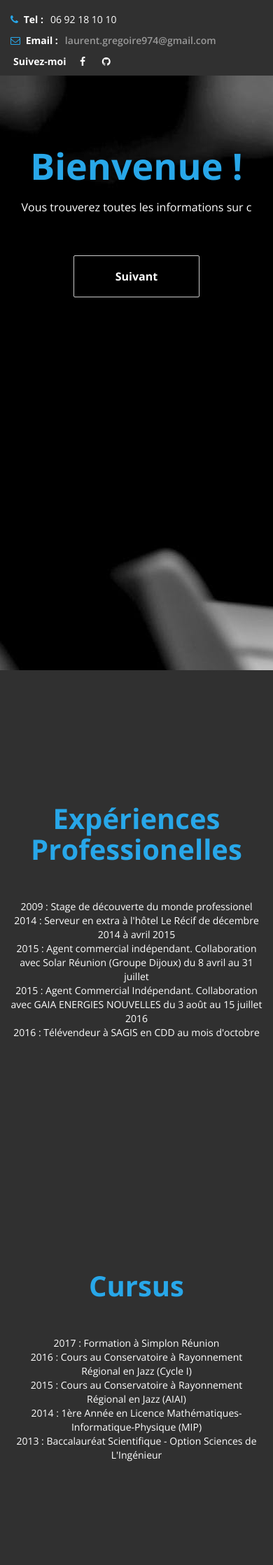
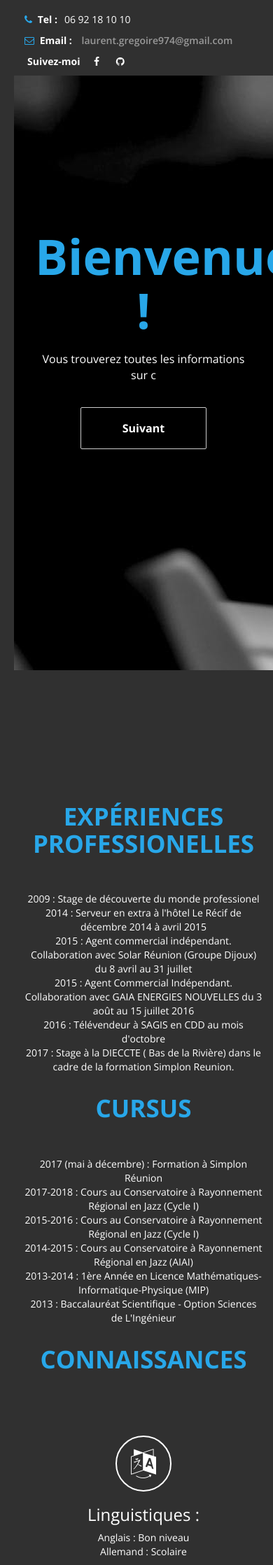
Before and after one commit to LauGR/Portfolio, a Node server app: page / in a window 390 px wide; the page is wider, and only the part inside the window is pictured. Shown: the part 70-2307 px from the top of that part at 70% size. Run offline with Node 20, Linux system fonts and the light colour scheme; some libraries are stand-ins or nearby versions.

Commit message:
presque fini

```diff
--- a/app/views/index.ejs
+++ b/app/views/index.ejs
@@ -42,16 +42,28 @@
 		<div class="container">
 			<div class="row">
 				<div class=" col-xs-12 col-sm-4 col-md-4 col-lg-4 ">
-					<p><i class="fa fa-phone"></i><span> Tel :</span>06 92 18 10 10</p>
+					<p>
+						<i class="fa fa-phone"></i>
+						<span> Tel :</span>06 92 18 10 10</p>
 				</div>
 				<div class="col-xs-12 col-sm-4 col-md-4 col-lg-4 ">
-					<p><i class="fa fa-envelope-o"></i><span> Email :</span><a href="#">laurent.gregoire974@gmail.com</a></p>
+					<p>
+						<i class="fa fa-envelope-o"></i>
+						<span> Email :</span>
+						<a href="#">laurent.gregoire974@gmail.com</a>
+					</p>
 				</div>
 				<div class="col-xs-12 col-sm-4 col-md-4 col-lg-4 ">
 					<ul class="social-icon">
-						<li><span>Suivez-moi</span></li>
-						<li><a href="https://www.facebook.com/laurent.gregoire" class="fa fa-facebook"></a></li>
-						<li><a href="https://github.com/LauGR" class="fa fa-github"></a></li>
+						<li>
+							<span>Suivez-moi</span>
+						</li>
+						<li>
+							<a href="https://www.facebook.com/laurent.gregoire" class="fa fa-facebook"></a>
+						</li>
+						<li>
+							<a href="https://github.com/LauGR" class="fa fa-github"></a>
+						</li>
 					</ul>
 				</div>
 			</div>
@@ -72,12 +84,24 @@
 			</div>
 			<div class="collapse navbar-collapse">
 				<ul class="nav navbar-nav navbar-right">
-					<li><a href="#top">Accueil</a></li>
-					<li><a href="#exp">Expériences Professionelles</a></li>
-					<li><a href="#cursus">Cursus</a></li>
-					<li><a href="#connaissances">Connaissances</a></li>
-					<li><a href="#portfolio">Portfolio</a></li>
-					<li><a href="#contact">Contact</a></li>
+					<li>
+						<a href="#top">Accueil</a>
+					</li>
+					<li>
+						<a href="#exp">Expériences Professionelles</a>
+					</li>
+					<li>
+						<a href="#cursus">Cursus</a>
+					</li>
+					<li>
+						<a href="#connaissances">Connaissances</a>
+					</li>
+					<li>
+						<a href="#portfolio">Portfolio</a>
+					</li>
+					<li>
+						<a href="#contact">Contact</a>
+					</li>
 				</ul>
 			</div>
 		</div>
@@ -86,10 +110,13 @@
 
 	<!-- start home -->
 	<section class="text-center" id="home">
+		<div class="col-xs-12 col-sm-12 col-md-12 col-lg-12">
 			<div class="container">
 				<div class="row">
 					<div class="col-md-offset-2 col-xs-12 col-sm-12 col-md-8 col-md-8">
-					<h1 class="wow fadeIn" data-wow-offset="50" data-wow-delay="0.9s"><span>Bienvenue !</span></h1>
+						<h1 class="wow fadeIn" data-wow-offset="50" data-wow-delay="0.9s">
+							<span> Bienvenue !</span>
+						</h1>
 						<div class="element">
 							<div class="sub-element">Bonjour, Bienvenue à vous tous!</div>
 							<div class="sub-element">Vous trouverez toutes les informations sur ce site.</div>
@@ -99,18 +126,25 @@
 					</div>
 				</div>
 			</div>
+		</div>
 	</section>
 	<!-- end home -->
 
 	<!-- start Expérience Professionnel -->
 
 	<section class="text-center" id="exp">
-		<div class="col-md-12">
-			<h2><span>Expériences Professionelles</span></h2>
+		<div class="col-xs-12 col-sm-12 col-md-12 col-lg-12">
+			<h2>
+				<span>Expériences Professionelles</span>
+			</h2>
 			<p>
-				2009 : Stage de découverte du monde professionel <br> 2014 : Serveur en extra à l'hôtel Le Récif de décembre 2014 à avril
-				2015 <br> 2015 : Agent commercial indépendant. Collaboration avec Solar Réunion (Groupe Dijoux) du 8 avril au 31 juillet
-				<br> 2015 : Agent Commercial Indépendant. Collaboration avec GAIA ENERGIES NOUVELLES du 3 août au 15 juillet 2016 <br>				2016 : Télévendeur à SAGIS en CDD au mois d'octobre <br>
+				2009 : Stage de découverte du monde professionel
+				<br> 2014 : Serveur en extra à l'hôtel Le Récif de décembre 2014 à avril 2015
+				<br> 2015 : Agent commercial indépendant. Collaboration avec Solar Réunion (Groupe Dijoux) du 8 avril au 31 juillet
+				<br> 2015 : Agent Commercial Indépendant. Collaboration avec GAIA ENERGIES NOUVELLES du 3 août au 15 juillet 2016
+				<br> 2016 : Télévendeur à SAGIS en CDD au mois d'octobre
+				<br> 2017 : Stage à la DIECCTE ( Bas de la Rivière) dans le cadre de la formation Simplon Reunion.
+				<br>
 			</p>
 		</div>
 	</section>
@@ -119,12 +153,17 @@
 	<!-- start Cursus -->
 
 	<section class="text-center" id="cursus">
-		<div class="col-md-12">
-			<h2><span>Cursus</span></h2>
+		<div class="col-xs-12 col-sm-12 col-md-12 col-lg-12">
+			<h2>
+				<span>Cursus</span>
+			</h2>
 
-			<p>2017 : Formation à Simplon Réunion <br> 2016 : Cours au Conservatoire à Rayonnement Régional en Jazz (Cycle I) <br> 2015
-				: Cours au Conservatoire à Rayonnement Régional en Jazz (AIAI) <br> 2014 : 1ère Année en Licence Mathématiques-Informatique-Physique
-				(MIP) <br> 2013 : Baccalauréat Scientifique - Option Sciences de L'Ingénieur</p>
+			<p>2017 (mai à décembre) : Formation à Simplon Réunion
+				<br> 2017-2018 : Cours au Conservatoire à Rayonnement Régional en Jazz (Cycle I)
+				<br> 2015-2016 : Cours au Conservatoire à Rayonnement Régional en Jazz (Cycle I)
+				<br> 2014-2015 : Cours au Conservatoire à Rayonnement Régional en Jazz (AIAI)
+				<br> 2013-2014 : 1ère Année en Licence Mathématiques-Informatique-Physique (MIP)
+				<br> 2013 : Baccalauréat Scientifique - Option Sciences de L'Ingénieur</p>
 		</div>
 	</section>
 	<!-- end Cursus -->
@@ -132,10 +171,12 @@
 
 	<!-- start Connaissance -->
 	<section id="connaissances">
-		<div class="col-md-12">
+		<div class="col-xs-12 col-sm-12 col-md-12 col-lg-12">
 			<div class="container">
 				<div class="row">
-					<h2><span>Connaissances</span></h2>
+					<h2>
+						<span>Connaissances</span>
+					</h2>
 
 					<!-- Start Langues -->
 					<div class="col-xs-12 col-sm-4 col-md-4 col-lg-4">
@@ -145,7 +186,8 @@
 						<h3> Linguistiques : </h3>
 						<div class="Langues">
 							<p>
-								Anglais : Bon niveau <br> Allemand : Scolaire
+								Anglais : Bon niveau
+								<br> Allemand : Scolaire
 							</p>
 						</div>
 					</div>
@@ -158,8 +200,9 @@
 						<h3> Informatiques:</h3>
 						<div class="Info">
 							<p>
-								Dépannage Informatique sur toutes les machines et systèmes d'exploitation. <br> Pack Office(Word,Excel,Outlook,Power
-								Point) <br> Notepad++,Visual Studio Code, CSS
+								Dépannage Informatique sur toutes les machines et systèmes d'exploitation.
+								<br> Pack Office(Word,Excel,Outlook,Power Point)
+								<br> Notepad++,Visual Studio Code, CSS
 							</p>
 						</div>
 					</div>
@@ -172,9 +215,12 @@
 						<h3> Musique:</h3>
 						<div class="Info">
 							<p>
-								Musique Assistée par Ordinateur (MAO) : <br> Cubase ,Band-in-the-box , Logithèque de Yamaha, Vanbasco Software (Vanbansco's
-								Midi et Vanbasco's Karaoke Player), Karafun, Finale <br> Pratique du piano et de la basse respectivement à l'âge
-								de 8 et 14 ans . <br> Enseignement du piano à domicile <br>
+								Musique Assistée par Ordinateur (MAO) :
+								<br> Cubase ,Band-in-the-box , Logithèque de Yamaha, Vanbasco Software (Vanbansco's Midi et Vanbasco's Karaoke Player),
+								Karafun, Finale
+								<br> Pratique du piano et de la basse respectivement à l'âge de 8 et 14 ans .
+								<br> Enseignement du piano à domicile
+								<br>
 							</p>
 						</div>
 					</div>
@@ -188,20 +234,26 @@
 
 	<!-- start Portfolio -->
 	<section id="portfolio">
-		<div class="col-xs-12 col-sm-4 col-md-4 col-lg-12">
-			<h2><span>Portfolio</span></h2>
+		<div class="col-xs-12 col-sm-12 col-md-12 col-lg-12">
+			<h2>
+				<span>Portfolio</span>
+			</h2>
 		</div>
 		<div class="row">
 
 			<div class="col-xs-12 col-sm-4 col-md-4 col-lg-4">
 				<div class="thumbnail">
-					<a href="http://cathos.re"><img src="images/cathos.png" alt="Cathos.re"></a>
+					<a href="http://cathos.re">
+						<img src="images/cathos.png" alt="Cathos.re">
+					</a>
 				</div>
 			</div>
 
 			<div class="col-xs-12 col-sm-4 col-md-4 col-lg-4">
 				<div class="thumbnail">
-					<a href="http://xboxinfos.com"><img src="images/xboxinfos.png" alt="Xboxinfos"></a>
+					<a href="http://xboxinfos.com">
+						<img src="images/xboxinfos.png" alt="Xboxinfos">
+					</a>
 				</div>
 			</div>
 
@@ -209,7 +261,9 @@
 
 			<div class="col-xs-12 col-sm-4 col-md-4 col-lg-4">
 				<div class="thumbnail">
-					<a href="roselyne.re"><img src="images/roselyne.png" alt="Roselyne BUCKLER"></a>
+					<a href="roselyne.re">
+						<img src="images/roselyne.png" alt="Roselyne BUCKLER">
+					</a>
 				</div>
 			</div>
 
@@ -218,27 +272,43 @@
 
 
 	<!-- start contact -->
+
 	<section id="contact">
 		<div class="container">
 			<div class="row">
 				<div class=" col-xs-12 col-sm- 12 col-md-12 col-lg-12">
-					<h2 class="wow bounceIn" data-wow-offset="50" data-wow-delay="0.3s"><span>Contactez-moi</span></h2>
+					<h2 class="wow bounceIn" data-wow-offset="50" data-wow-delay="0.3s">
+						<span>Contactez-moi</span>
+					</h2>
 				</div>
+
+
 				<div class=" wow fadeInLeft" data-wow-offset="50" data-wow-delay="0.9s">
-					<div class="col-xs-12 col-sm-4 col-md-4 col-lg-6">
+
+					<div class="col-lg-3"></div>
+
+					<div class="col-xs-12 col-sm-4 col-md-4 col-lg-4">
 						<form action="/email" method="post">
 							<label>NAME</label>
-							<input name="name" type="text" class="form-control" id="name"  required placeholder="Enter your name">
+							<input name="name" type="text" class="form-control" id="name" required placeholder="Enter your name">
 					</div>
-					<div class="col-xs-12 col-sm-4 col-md-4 col-lg-6">
+
+					<div class="col-xs-12 col-sm-4 col-md-4 col-lg-4">
+
 						<label>EMAIL</label>
 						<input name="email" type="email" class="form-control" id="email" required placeholder="yourmail@example.com">
 					</div>
-					<div class="col-xs-12 col-sm-4 col-md-4 col-lg-12">
+
+					<div class="col-lg-3"></div>
+
+					<div class="col-xs-12 col-sm-4 col-md-4 col-lg-8">
 						<label>MESSAGE</label>
 						<textarea name="message" rows="5" class="form-control" id="message" required placeholder="Enter your message here"></textarea>
 					</div>
-					<div class="btn_final col-xs-12 col-sm-6 col-md-8 col-lg-4">
+
+					<div class="col-xs-1 col-sm-3 col-md-3 col-lg-3"></div>
+
+					<div class="btn_final col-xs-4 col-sm-4 col-md-4 col-lg-4">
 						<input type="submit" class="form-control">
 					</div>
 				</div>
--- a/public/css/custom.css
+++ b/public/css/custom.css
@@ -19,6 +19,7 @@
 a:hover {
     color: #0FF;
 }
+
 
 /* start preloader */
 
@@ -113,23 +114,45 @@
 /* end preloader */
 
 
+/* start social icon */
 
+.social-icon {
+    position: relative;
+    padding: 0;
+    margin: 0;
+}
 
+.social-icon h4 {
+    display: inline-block;
+    padding-right: 20px;
+}
 
-/* start home exp cursus portfolio contact */
-#home,
-#exp,
-#cursus,
-#portfolio,
-#contact {
-    padding-top: 170px;
-    padding-bottom: 130px;
+.social-icon li {
+    display: inline-block;
+    list-style: none;
+}
+
+.social-icon li a {
+    border: 1px solid #fff;
+    border-radius: 2px;
+    color: #fff;
+    width: 40px;
+    height: 40px;
+    line-height: 40px;
+    text-align: center;
+    text-decoration: none;
+    -webkit-transition: all 0.4s ease-in-out;
+    transition: all 0.4s ease-in-out;
+    margin-right: 10px;
+}
+
+.social-icon li a:hover {
+    background: #28a7e9;
+    border-color: transparent;
 }
 
 
-/* end home exp cursus portfolio contact */
-
-
+/* end social icon */
 
 
 /* start header */
@@ -214,13 +237,14 @@
 
 /* end navigation */
 
+
 /* start h2 */
 
 h2 {
     text-align: center;
     font-size: 40px;
     padding-bottom: 40px;
-
+    text-transform: uppercase;
 }
 
 h2 span {
@@ -228,13 +252,16 @@
     font-weight: bold;
 }
 
+
 /* end h2 */
 
+
 /* start home */
+
 #home {
     background: url('../images/bg-piano.jpg') no-repeat;
     height: 850px;
-    padding-top : 200px;
+    padding-top: 200px;
 }
 
 #home h1 {
@@ -278,6 +305,11 @@
 
 /* start exp */
 
+#exp {
+    padding-top: 170px;
+    padding-bottom: 130px;
+}
+
 #exp .media-heading-wrapper {
     padding-bottom: 32px;
 }
@@ -306,11 +338,24 @@
 /* end exp */
 
 
+/* start cursus */
+
+#cursus {
+    padding-top: 170px;
+    padding-bottom: 130px;
+}
+
+
+/* end cursus */
+
+
 /* start Connaissances */
+
 #connaissances {
+    padding-top: 170px;
+    padding-bottom: 130px;
     text-align: center;
 }
-
 
 .icons {
     margin-top: 40px;
@@ -319,25 +364,29 @@
     border-radius: 50%;
     width: 80px;
     height: 80px;
+}
+
+.languages {
+    padding: 17px 0px 0px 20px;
+}
+
+.computer {
+    padding: 17px 0px 0px 16px;
+}
+
+.music {
+    padding: 15px 0px 0px 21px;
+}
 
 
-}
-.languages {
-  padding: 17px 0px 0px 20px ;
-}
-.computer {
-    padding: 17px 0px 0px 16px ;
-  }
-  .music {
-    padding: 15px 0px 0px 21px ;
-  }
+/* end  Connaissances */
 
-/* end  Connaissances */
 
 /* start Portfolio */
 
 #portfolio {
-    padding-bottom: 80px;
+    margin-top: 170px;
+    padding-bottom: 130px;
 }
 
 #portfolio .col-md-3 {
@@ -348,7 +397,6 @@
 .portfolio-overlay {
     max-width: 450px;
 }
-
 
 #portfolio .portfolio-thumb {
     overflow: hidden;
@@ -399,6 +447,7 @@
 
 #contact {
     background: #202020;
+    padding-top: 120px;
 }
 
 #contact .form-control {
@@ -457,84 +506,26 @@
     margin-bottom: 10px;
 }
 
-.btn_final{
-    margin-left: 380px
-}
-
-/* end Contact */
-
-/* start social icon */
-
-.social-icon {
-    position: relative;
-    padding: 0;
-    margin: 0;
-}
-
-.social-icon h4 {
-    display: inline-block;
-    padding-right: 20px;
-}
-
-.social-icon li {
-    display: inline-block;
-    list-style: none;
-}
-
-.social-icon li a {
-    border: 1px solid #fff;
-    border-radius: 2px;
-    color: #fff;
-    width: 40px;
-    height: 40px;
-    line-height: 40px;
-    text-align: center;
-    text-decoration: none;
-    -webkit-transition: all 0.4s ease-in-out;
-    transition: all 0.4s ease-in-out;
-    margin-right: 10px;
-}
-
-.social-icon li a:hover {
-    background: #28a7e9;
-    border-color: transparent;
+.btn_final {
+    margin-left: 80px
 }
 
 
-/* end social icon */
-
-
-
+/* end Contact */
 
 
 /* start smartphone */
 
-@media only screen and ( max-width: 360px) {
-    header .social-icon {
-        text-align: left;
-    }
-    #home {
-        min-height: 200px;
-        padding-top: 60px;
-        padding-bottom: 40px;
-    }
-    #home h1 {
-        font-size: 32px;
-    }
-}
 
 @media only screen and ( max-width: 767px) {
-    #home {
-        min-height: 300px;
-        padding-top: 80px;
-        padding-bottom: 60px;
-    }
-    #home h1 {
-        font-size: 52px;
-    }
-    .templatemo-nav {
+    body {
+        margin-left:20px;
+
+     }
+     .templatemo-nav {
         position: fixed;
         top: 0;
+        right: 0;
     }
     header {
         margin-top: 70px;
@@ -555,10 +546,17 @@
         padding-bottom: 5px;
         line-height: 35px;
     }
+    h1 {
+        font-size: 30px;
+    }
+    h2 {
+        font-size: 35px;
+    }
 }
 
 
 /* end smartphone */
+
 
 /* start tablette */
 
```
Lines whose indentation alone changed are shown as unchanged.
